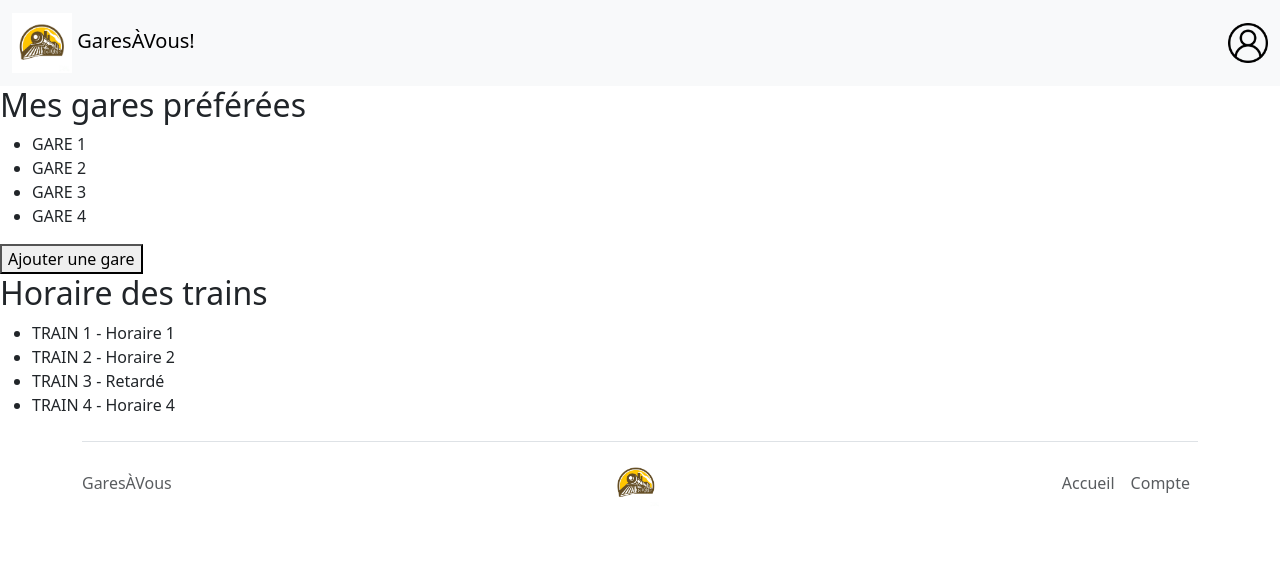
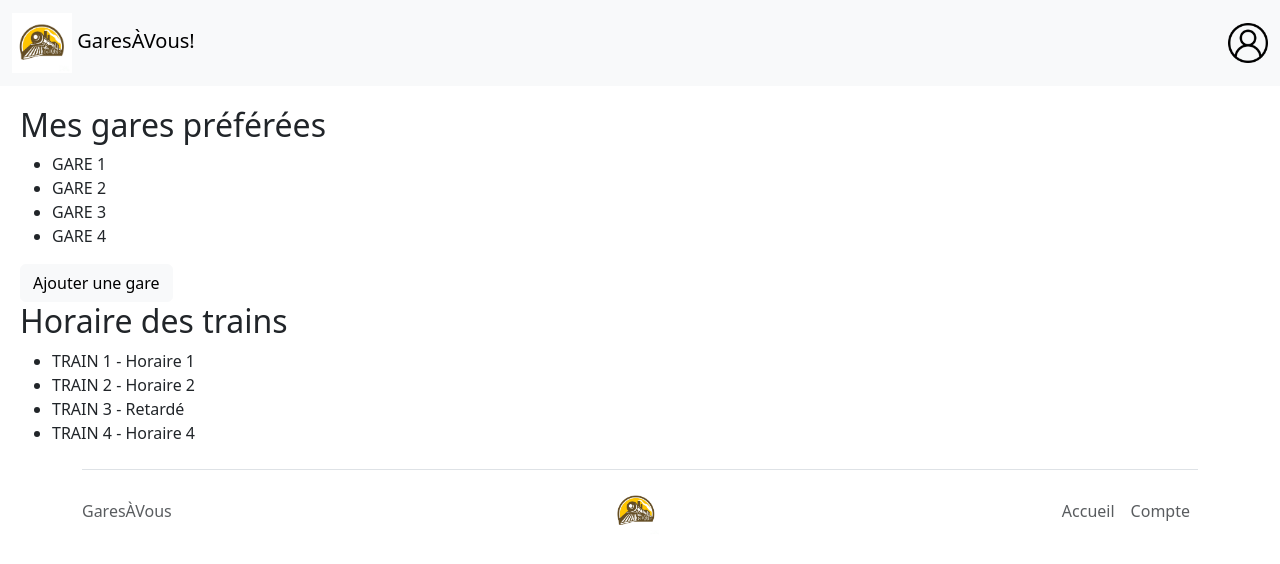
Before and after one commit to remi-lem/dev-web-projet-carte, a PHP site: page /user_account.php in a window 1280 px wide. Shown: the top 564 px of the page. Run offline with PHP 8.4, Linux system fonts and the light colour scheme; some libraries are stand-ins or nearby versions.

Commit message:
style compte (debut)

```diff
--- a/style/account.css
+++ b/style/account.css
@@ -0,0 +1,3 @@
+#congtenu-compte {
+    margin: 20px;
+}
--- a/user_account.php
+++ b/user_account.php
@@ -3,6 +3,7 @@ $titre = "Compte | GareÀVous";
 $urlstyle = "style/account.css";
 require_once("include/header.php"); // TODO : enlever le logo du compte utilisateur
 ?>
+    <div id="congtenu-compte">
         <div id="favorite-gare">
             <h2>Mes gares préférées</h2>
             <ul>
@@ -11,7 +12,7 @@ require_once("include/header.php"); // TODO : enlever le logo du compte utilisat
                 <li>GARE 3</li>
                 <li>GARE 4</li>
             </ul>
-    <button>Ajouter une gare</button>
+            <button class="btn-light btn">Ajouter une gare</button>
         </div>
         <div id="train-schedule">
             <h2>Horaire des trains</h2>
@@ -22,6 +23,7 @@ require_once("include/header.php"); // TODO : enlever le logo du compte utilisat
                 <li>TRAIN 4 - Horaire 4</li>
             </ul>
         </div>
+    </div>
 
 <?php
 require_once("include/footer.php");
```
Lines whose indentation alone changed are shown as unchanged.
